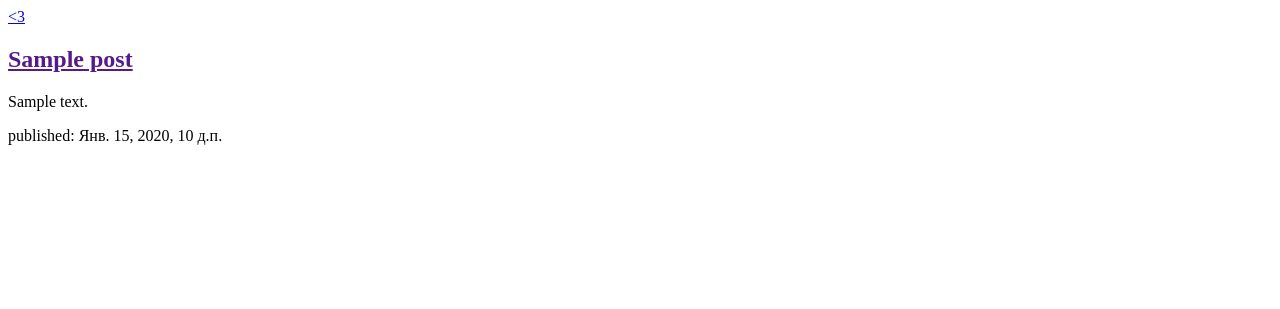
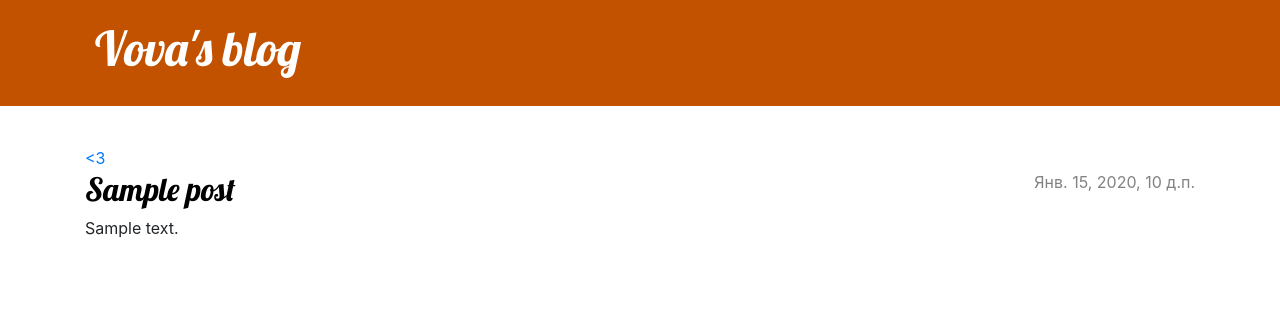
Before and after one commit to gutmann03/my-first-blog, a Django app: page / in a window 1280 px wide. Shown: the top 309 px of the page. Run offline with Django 3.2, Linux system fonts and the light colour scheme; tables that the repository leaves empty hold one stand-in row (values such as "Sample post").

Commit message:
fourth commit cool site

```diff
--- /dev/null
+++ b/src/mysite/blog/static/CSS/blog.css
@@ -0,0 +1,70 @@
+.page-header {
+    background-color: #C25100;
+    margin-top: 0;
+    margin-bottom: 40px;
+    padding: 20px 20px 20px 40px;
+}
+
+.page-header h1,
+.page-header h1 a,
+.page-header h1 a:visited,
+.page-header h1 a:active {
+    color: #ffffff;
+    font-size: 36pt;
+    text-decoration: none;
+}
+
+h1,
+h2,
+h3,
+h4 {
+    font-family: 'Lobster', cursive;
+}
+
+.date {
+    color: #828282;
+}
+
+.save {
+    float: right;
+}
+
+.post-form textarea,
+.post-form input {
+    width: 100%;
+}
+
+.top-menu,
+.top-menu:hover,
+.top-menu:visited {
+    color: #ffffff;
+    float: right;
+    font-size: 26pt;
+    margin-right: 20px;
+}
+
+.post {
+    margin-bottom: 70px;
+}
+
+.post h2 a,
+.post h2 a:visited {
+    color: #000000;
+}
+
+.post > .date,
+.post > .actions {
+    float: right;
+}
+
+.btn-default,
+.btn-default:visited {
+    color: #C25100;
+    background: none;
+    border-color: #C25100;
+}
+
+.btn-default:hover {
+    color: #FFFFFF;
+    background-color: #C25100;
+}
--- /dev/null
+++ b/src/mysite/blog/templates/blog/base.html
@@ -0,0 +1,25 @@
+{% load static %}
+<!DOCTYPE html>
+<html>
+    <head>
+        <title>Django Girls blog</title>
+        <link rel="stylesheet" href="https://cdn.jsdelivr.net/npm/bootstrap@4.5.3/dist/css/bootstrap.min.css" integrity="sha384-TX8t27EcRE3e/ihU7zmQxVncDAy5uIKz4rEkgIXeMed4M0jlfIDPvg6uqKI2xXr2" crossorigin="anonymous">
+        <link href='//fonts.googleapis.com/css?family=Lobster&subset=latin,latin-ext' rel='stylesheet' type='text/css'>
+        <link rel="stylesheet" href="{% static 'css/blog.css' %}">
+    </head>
+    <body>
+    <header class="page-header">
+      <div class="container">
+          <h1><a href="/">Vova's blog</a></h1>
+      </div>
+    </header>
+    <main class="container">
+        <div class="row">
+            <div class="col">
+            {% block content %}
+            {% endblock %}
+            </div>
+        </div>
+    </main>
+</body>
+</html>
--- a/src/mysite/blog/templates/blog/post_list.html
+++ b/src/mysite/blog/templates/blog/post_list.html
@@ -1,20 +1,17 @@
-<!DOCTYPE html>
-<html>
-    <head>
-        <title>Vova's blog</title>
-    </head>
-    <body>
+{% extends 'blog/base.html' %}
+
+{% block content %}
     <div>
         <a href="menu"><3</a>
     </div>
-    <div>
-        {% for post in posts %}
-        <article>
-            <h2><a href="">{{ post.title }}</a></h2>
+
+    {% for post in posts %}
+        <article class="post">
+            <time class="date">
+                {{ post.published_date }}
+            </time>
+            <h2><a href="{% url 'post_detail' pk=post.pk %}">{{ post.title }}</a></h2>
             <p>{{ post.text|linebreaksbr }}</p>
-            <time>published: {{ post.published_date }}</time>
         </article>
-        {% endfor %}
-    </div>
-    </body>
-</html>
+    {% endfor %}
+{% endblock %}
--- a/src/mysite/blog/urls.py
+++ b/src/mysite/blog/urls.py
@@ -5,4 +5,5 @@ from .models import Post
 urlpatterns = [
     path('', views.post_list, name='post_list'),
     path('menu/', views.get_menu, name='menu'),
+    path('post/<int:pk>/', views.post_detail, name='post_detail'),
 ]
--- a/src/mysite/blog/views.py
+++ b/src/mysite/blog/views.py
@@ -1,6 +1,7 @@
 from django.shortcuts import render
 from django.utils import timezone
 from .models import Post
+from django.shortcuts import render, get_object_or_404
 
 def post_list(request):
     posts = Post.objects.filter(published_date__lte=timezone.now()).order_by('published_date')
@@ -8,3 +9,7 @@ def post_list(request):
 
 def get_menu(request):
     return render(request, 'blog/menu.html', {})
+
+def post_detail(request, pk):
+    post = get_object_or_404(Post, pk=pk)
+    return render(request, 'blog/post_detail.html', {'post': post})
```
Also changed, not shown: src/mysite/blog/templates/blog/post_detail.html (added, +13 -0 lines).
